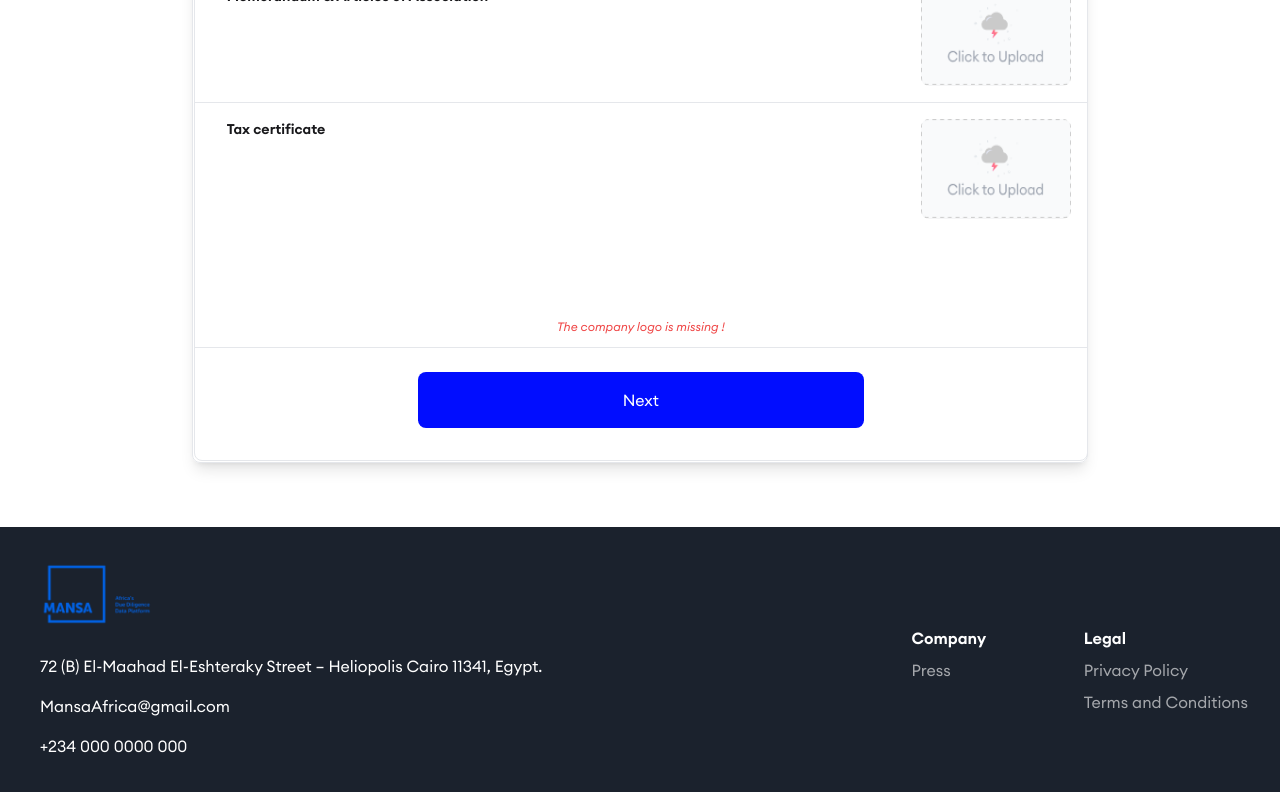
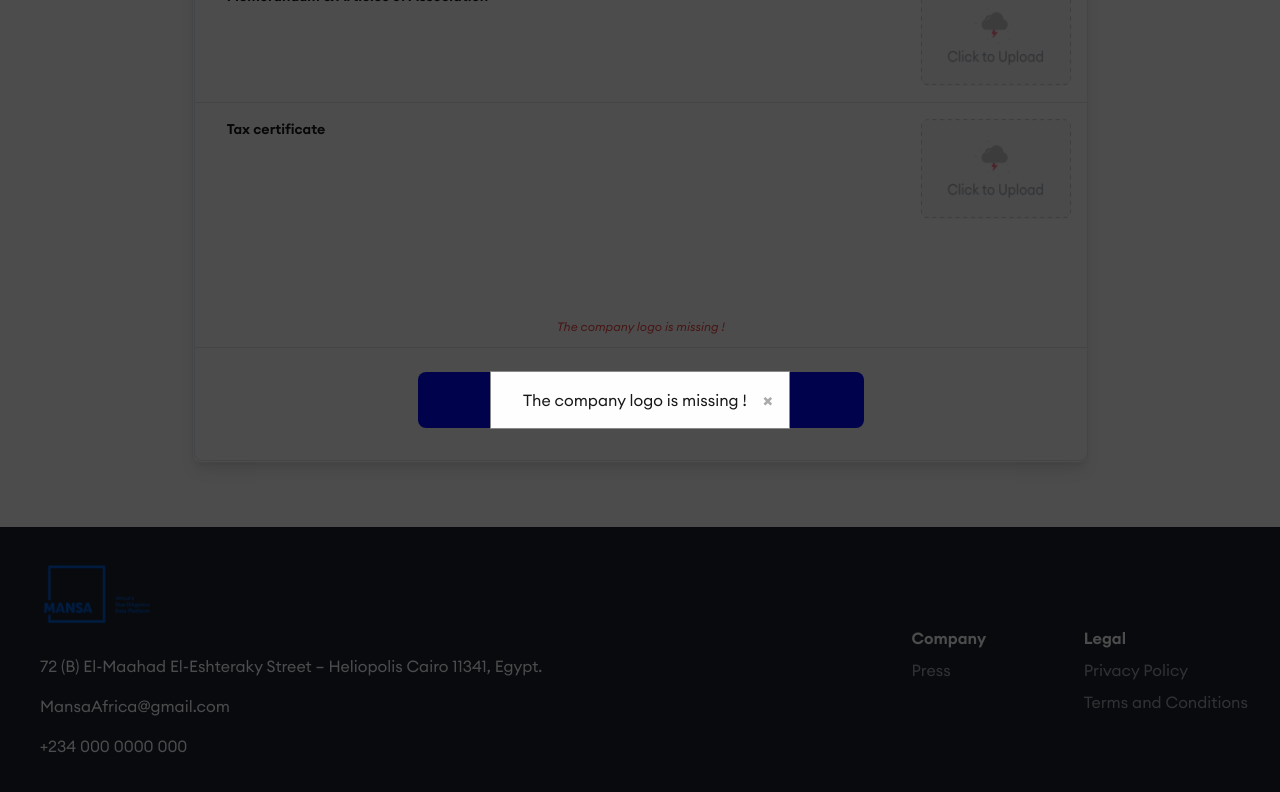
Before and after one commit to Gratis-digital-world/mansa-africa, a Next.js app: page /start in a window 1280 px wide. Both pictures are taken after a click on the button "Next". Shown: the part 596-1388 px from the top of the page. Built offline with nearby package versions, Linux system fonts and the light colour scheme.

Commit message:
up n save

```diff
--- a/app/globals.css
+++ b/app/globals.css
@@ -160,3 +160,34 @@ select {
 .app-form.active {
   display: block;
 }
+
+/* PopupError.module.css */
+.popup {
+  display: none;
+  position: fixed;
+  top: 0;
+  left: 0;
+  width: 100%;
+  height: 100%;
+  background-color: rgba(0, 0, 0, 0.7);
+  z-index: 1;
+  display: flex;
+  justify-content: center;
+  align-items: center;
+}
+
+.popup-content {
+  background-color: #fefefe;
+  border: 1px solid #888;
+  width: 300px;
+  padding: 16px;
+  text-align: center;
+}
+
+.close {
+  color: #aaa;
+  float: right;
+  font-size: 20px;
+  font-weight: bold;
+  cursor: pointer;
+}
--- a/components/GetStartedForm/EMProfiles.jsx
+++ b/components/GetStartedForm/EMProfiles.jsx
@@ -115,7 +115,7 @@ function EMProfiles() {
                 image={ClickToUpload.src}
                 input_id={"emp_resume_1"}
                 file_type={
-                  "image/png, image/jpeg, application/pdf, application/doc, application/docx"
+                  "image/png, image/jpeg, application/pdf, .doc, .docx, application/msword, application/vnd.openxmlformats-officedocument.wordprocessingml.document"
                 }
               />
             </div>
@@ -211,7 +211,7 @@ function EMProfiles() {
                 image={ClickToUpload.src}
                 input_id={"emp_resume_2"}
                 file_type={
-                  "image/png, image/jpeg, application/pdf, application/doc, application/docx"
+                  "image/png, image/jpeg, application/pdf, .doc, .docx, application/msword, application/vnd.openxmlformats-officedocument.wordprocessingml.document"
                 }
               />
             </div>
@@ -282,7 +282,7 @@ function EMProfiles() {
               image={ClickToUpload.src}
               input_id={"authorization_letter"}
               file_type={
-                "image/png, image/jpeg, application/pdf, application/doc, application/docx"
+                "image/png, image/jpeg, application/pdf, .doc, .docx, application/msword, application/vnd.openxmlformats-officedocument.wordprocessingml.document"
               }
             />
           </div>
@@ -319,7 +319,7 @@ function EMProfiles() {
               image={ClickToUpload.src}
               input_id={"questionnaire"}
               file_type={
-                "image/png, image/jpeg, application/pdf, application/doc, application/docx"
+                "image/png, image/jpeg, application/pdf, .doc, .docx, application/msword, application/vnd.openxmlformats-officedocument.wordprocessingml.document"
               }
             />
           </div>
@@ -355,7 +355,7 @@ function EMProfiles() {
               image={ClickToUpload.src}
               input_id={"con_agreement"}
               file_type={
-                "image/png, image/jpeg, application/pdf, application/doc, application/docx"
+                "image/png, image/jpeg, application/pdf, .doc, .docx, application/msword, application/vnd.openxmlformats-officedocument.wordprocessingml.document"
               }
             />
           </div>
@@ -373,7 +373,7 @@ function EMProfiles() {
             image={ClickToUpload.src}
             input_id={"asoc_mem_1"}
             file_type={
-              "image/png, image/jpeg, application/pdf, application/doc, application/docx"
+              "image/png, image/jpeg, application/pdf, .doc, .docx, application/msword, application/vnd.openxmlformats-officedocument.wordprocessingml.document"
             }
           />
         </div>
--- a/components/GetStartedForm/NextButton.jsx
+++ b/components/GetStartedForm/NextButton.jsx
@@ -1,14 +1,41 @@
-import React from "react";
+import React, { useState } from "react";
+import PopupError from "../GetStartedForm/PopupError";
 
 function NextButton({ caption }) {
+  //================================
+  const theError = sessionStorage.getItem("validationError");
+
+  const [isPopupVisible, setPopupVisible] = useState(false);
+
+  const handleShowPopup = () => {
+    if (sessionStorage.getItem("validationError") !== "") setPopupVisible(true);
+  };
+
+  const handleClosePopup = () => {
+    sessionStorage.setItem("validationError", "");
+    setPopupVisible(false);
+  };
+
+  //================================
+
   return (
+    <>
       <button
         data-next
         className="bg-[#010DFF] rounded-lg text-white  w-1/2 p-2 py-4 mt-6"
         type="button"
+        onClick={handleShowPopup}
       >
         {caption}
       </button>
+
+      {isPopupVisible && (
+        <PopupError
+          message={theError} //"Custom error message goes here."
+          onClose={handleClosePopup}
+        />
+      )}
+    </>
   );
 }
 
--- /dev/null
+++ b/components/GetStartedForm/PopupError.jsx
@@ -0,0 +1,16 @@
+// import { useState } from "react";
+
+const PopupError = ({ message, onClose }) => {
+  return (
+    <div className="popup">
+      <div className="popup-content">
+        <span className="close" onClick={onClose}>
+          &times;
+        </span>
+        <p className="">{message}</p>
+      </div>
+    </div>
+  );
+};
+
+export default PopupError;
--- /dev/null
+++ b/components/GetStartedForm/PopupTest.jsx
@@ -0,0 +1,30 @@
+import { useState } from "react";
+import PopupError from "./PopupError";
+// import styles from "../../app/globals.css";
+
+function PopupTest() {
+  const [isPopupVisible, setPopupVisible] = useState(false);
+
+  const handleShowPopup = () => {
+    setPopupVisible(true);
+  };
+
+  const handleClosePopup = () => {
+    setPopupVisible(false);
+  };
+
+  return (
+    <div>
+      <h1>Next.js Page</h1>
+      <button onClick={handleShowPopup}>Show Error Popup</button>
+      {isPopupVisible && (
+        <PopupError
+          message="Custom error message goes here."
+          onClose={handleClosePopup}
+        />
+      )}
+    </div>
+  );
+}
+
+export default PopupTest;
--- a/components/GetStartedForm/Stage1.jsx
+++ b/components/GetStartedForm/Stage1.jsx
@@ -25,8 +25,9 @@ function Stage1() {
           <UploadFile
             image={ClickToUpload.src}
             input_id={"company_logo"}
+            // file_type={"image/png, image/jpeg"}
             file_type={
-              "image/png, image/jpeg, application/pdf, application/doc, application/docx"
+              "image/png, image/jpeg, application/pdf, .doc, .docx, application/msword, application/vnd.openxmlformats-officedocument.wordprocessingml.document"
             }
           />
         </div>
@@ -41,7 +42,7 @@ function Stage1() {
             image={ClickToUpload.src}
             input_id={"cert_of_inc"}
             file_type={
-              "image/png, image/jpeg, application/pdf, application/doc, application/docx"
+              "image/png, image/jpeg, application/pdf, .doc, .docx, application/msword, application/vnd.openxmlformats-officedocument.wordprocessingml.document"
             }
           />
         </div>
@@ -56,7 +57,7 @@ function Stage1() {
             image={ClickToUpload.src}
             input_id={"mou"}
             file_type={
-              "image/png, image/jpeg, application/pdf, application/doc, application/docx"
+              "image/png, image/jpeg, application/pdf, .doc, .docx, application/msword, application/vnd.openxmlformats-officedocument.wordprocessingml.document"
             }
           />
         </div>
@@ -69,7 +70,7 @@ function Stage1() {
             image={ClickToUpload.src}
             input_id={"tax_cert"}
             file_type={
-              "image/png, image/jpeg, application/pdf, application/doc, application/docx"
+              "image/png, image/jpeg, application/pdf, .doc, .docx, application/msword, application/vnd.openxmlformats-officedocument.wordprocessingml.document"
             }
           />
         </div>
--- a/components/GetStartedForm/UploadFile.jsx
+++ b/components/GetStartedForm/UploadFile.jsx
@@ -102,6 +102,8 @@ function UploadFile({ image, input_id, file_type }) {
             // uploadSingleFile();
           }
         }}
+
+        // asoc_mem_1
       />
       {preview &&
         preview.map((pic) => {
--- a/public/scripts/progress.js
+++ b/public/scripts/progress.js
@@ -118,10 +118,11 @@ multiStepForm.addEventListener("click", (e) => {
 
           const f_info = new FormData(multiStepForm);
 
-          submitToExcelSheet(f_info);
+          // submitToExcelSheet(f_info);
 
           // //First Make Sure upload is successful
           // const upRes = uploadDocuments(f_info);
+          uploadDocuments(f_info);
 
           // location.replace(
           //   "/success?suc=1axaW68594wxfGfrP_8sudjejhb8934hsdnsm"
@@ -262,10 +263,23 @@ const validate = (values) => {
     //=====================================
   }
 
+  sessionStorage.setItem("validationError", error.textContent);
+
   return validity;
 };
 
 const submitToExcelSheet = (data) => {
+  //==========================
+  const msg1 = document.getElementById("stage3-err");
+
+  msg1.innerHTML = "Loading ... !";
+
+  //Clear displayed message
+  setTimeout(() => {
+    msg1.innerHTML = "";
+  }, 5000);
+  //==========================
+
   //===========================
   const url =
     "https://script.google.com/macros/s/AKfycbxmyF9NbwBVJKlY5nFyCWY_OMKrM249GMMvYG-J53nB4ryZvBoyOIdkuEwNS8bYqVml/exec";
@@ -278,7 +292,7 @@ const submitToExcelSheet = (data) => {
   })
     .then(() => {
       //upload files
-      //uploadDocuments(data);
+      uploadDocuments(data);
       //===================
       //Set success message
       msg.innerHTML = "Application completed !";
@@ -290,6 +304,8 @@ const submitToExcelSheet = (data) => {
 
       //Clear form
       // multiStepForm.reset();
+
+      // location.replace("/success?suc=1axaW68594wxfGfrP_8sudjejhb8934hsdnsm");
     })
 
     .catch((err) => {
@@ -311,31 +327,38 @@ const uploadDocuments = (upload_data) => {
   const msg = document.getElementById("stage3-err");
 
   //upload files
-  fetch("http://localhost:3001/upload", {
+  msg.innerHTML = "Loading ... !";
+
+  // const u_url="http://localhost:3001/upload2"
+  const u_url = "https://mansa-96a6c794c4b6.herokuapp.com/upload2";
+
+  fetch(u_url, {
     method: "POST",
     body: upload_data,
   })
     .then((response) => {
-      console.log("Successful Upload!");
+      // console.log("Successful Upload!");
       // console.log(response.json());
       // console.log(response);
 
       //Set success message
       //==========================
-      msg.innerHTML = "Loading ... !";
+      // msg.innerHTML = "Loading ... !";
 
       //Clear displayed message
       setTimeout(() => {
-        msg.innerHTML = "";
+        msg.innerHTML = "Done";
+
+        location.replace("/success?suc=1axaW68594wxfGfrP_8sudjejhb8934hsdnsm");
       }, 5000);
       //==========================
-
+      // console.log(response);
       //call sheet update
       // submitToExcelSheet(upload_data);
     })
     .then((data) => {
-      console.log("xxc");
-      console.log(data);
+      console.log("Works!");
+      // console.log(data);
     })
     .catch((e) => {
       console.log(e);
```
Also changed, not shown: components/GetStartedForm/GetStartedForm.jsx (+37 -0 lines). Lines whose indentation alone changed are shown as unchanged.
